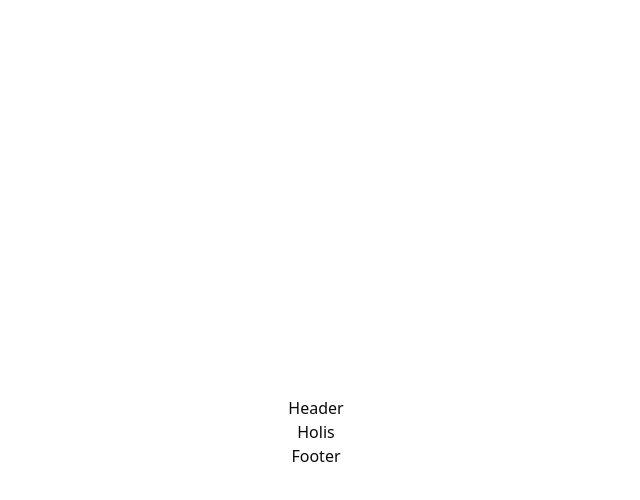
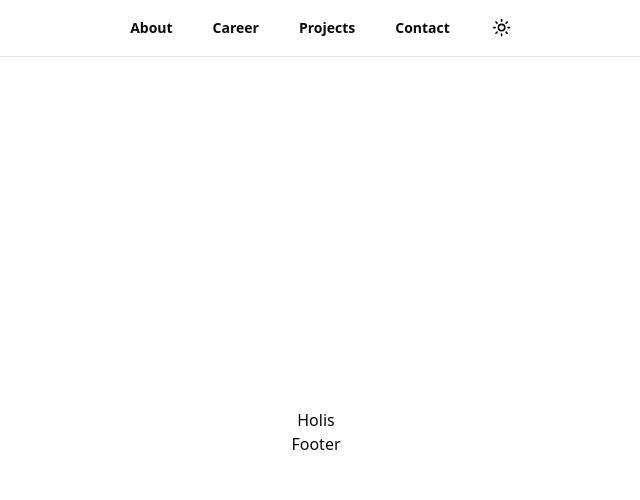
Before and after one commit to gonzalojparra/www, a Next.js app: page / in a window 1280 px wide. Shown: the top 500 px of the page, without its empty margins (324-964 px from the left). Built offline with nearby package versions, Linux system fonts and the light colour scheme.

Commit message:
feat(header): add navigation links and theme toggle to header component

```diff
--- a/src/components/header.tsx
+++ b/src/components/header.tsx
@@ -1,5 +1,37 @@
+import Link from 'next/link';
+
+import { ThemeToggle } from '@/components/theme-toggle';
+
+import { cn } from '@/lib/utils';
+
 export function Header() {
+  const navItems = [
+    { title: 'About', label: 'about', url: '#about' },
+    { title: 'Career', label: 'career', url: '#career' },
+    { title: 'Projects', label: 'projects', url: '#projects' },
+    { title: 'Contact', label: 'contact', url: '#contact' },
+  ];
+
   return (
-    <header>Header</header>
+    <header className='fixed top-0 z-10 flex items-center justify-center w-full mx-auto bg-background border-b py-2'>
+      <nav className='flex justify-center items-center'>
+        {navItems.map((item) => (
+          <Link
+            key={item.label}
+            aria-label={item.label}
+            href={item.url}
+            className={cn(
+              'relative block mx-1 transition-colors ease-in-out py-2 md:px-4 px-2 rounded-md text-sm font-semibold hover:bg-neutral-100 dark:hover:bg-neutral-800'
+              // TODO: Add statement to check if the current section is the same as the link
+            )}
+          >
+            {item.title}
+          </Link>
+        ))}
+        <div className='flex items-center ms-1'>
+          <ThemeToggle />
+        </div>
+      </nav>
+    </header>
   )
 }
```
